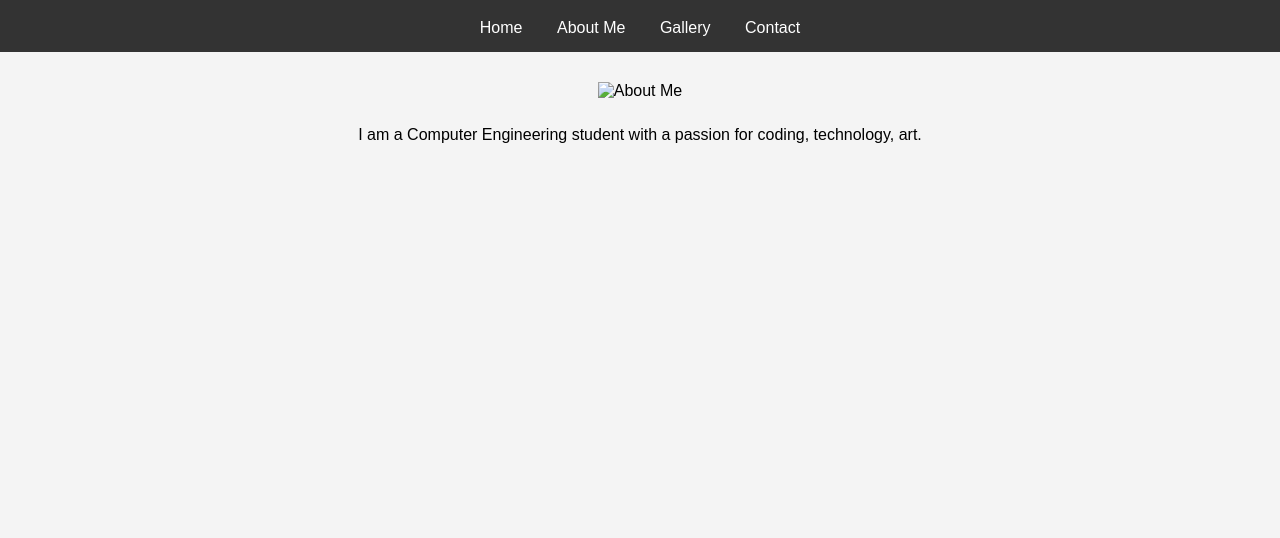
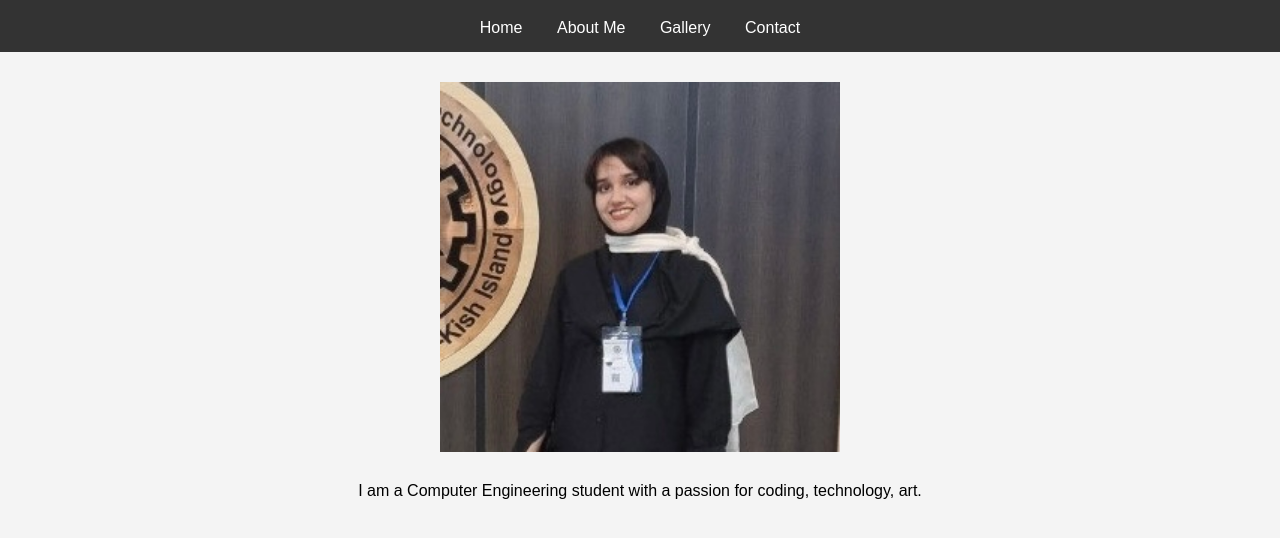
Before and after one commit to blackswancoder/my-website, a plain HTML site: page about.html in a window 1280 px wide. Shown: the part 76-614 px from the top of the page. Drawn offline with Linux system fonts and the light colour scheme.

Commit message:
Update about.html

```diff
--- a/about.html
+++ b/about.html
@@ -19,7 +19,7 @@
 
     </header>
     <section>
-        <img src="images/about.jpg" alt="About Me">
+        <img src="about.jpg" alt="About Me">
         <p>I am a Computer Engineering student with a passion for coding, technology, art.</p>
     </section>
     <script src="script.js"></script>
```
